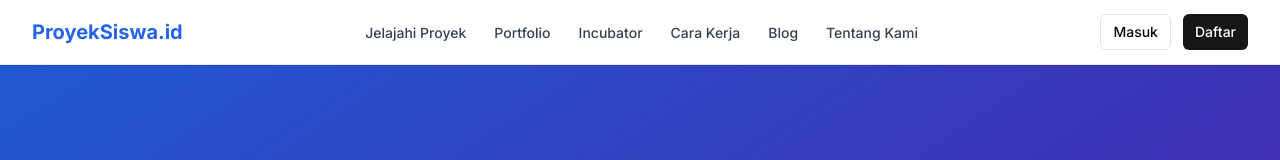
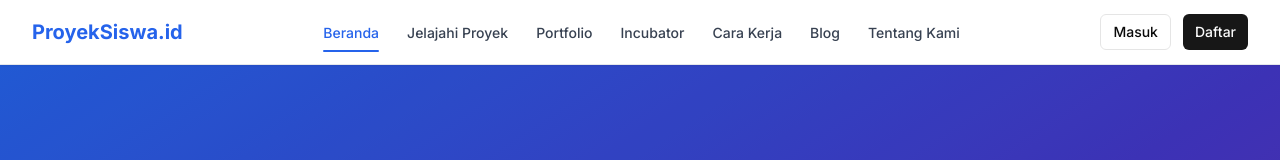
Before and after one commit to thelutfiganteng/proyeksiswaupdate, a Next.js app: page / in a window 1280 px wide. Shown: the top 160 px of the page. Built offline with nearby package versions, Linux system fonts and the light colour scheme.

Commit message:
Perubahan Header

```diff
--- a/components/header.tsx
+++ b/components/header.tsx
@@ -39,6 +39,7 @@ export default function Header() {
 
   // Update navItems - menggabungkan Incubator dan Komunitas menjadi satu
   const navItems = [
+    { name: "Beranda", href: "/" },
     { name: "Jelajahi Proyek", href: "/projects" },
     { name: "Portfolio", href: "/portfolio" },
     { name: "Incubator", href: "/incubator" },
```
